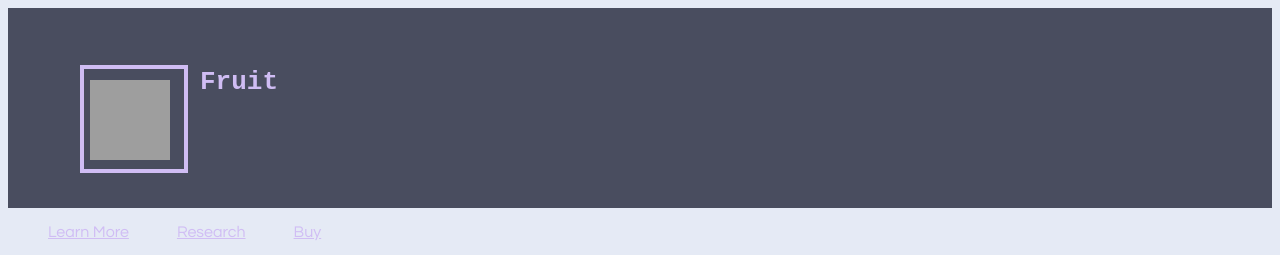
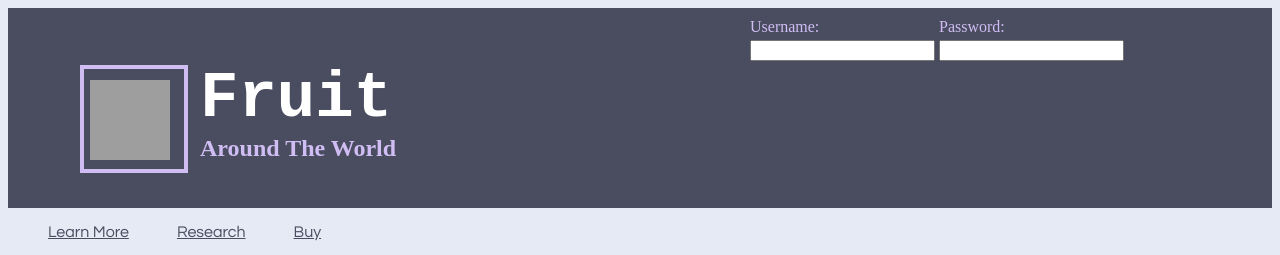
Before and after one commit to mikedeleon9/testing, a plain HTML site: page index.html in a window 1280 px wide. Shown: the top 255 px of the page. Drawn offline with Linux system fonts and the light colour scheme; grey boxes are pictures that could not be loaded.

Commit message:
adding username password boxes

```diff
--- a/index.html
+++ b/index.html
@@ -10,9 +10,13 @@
 <body>
     <header>
         <h1>Fruit</h1>
+        <h2>Around The World</h2>
         <div class="square"></div>
         <img src="https://clipartix.com/wp-content/uploads/2018/09/yellow-clipart-2018-10.png"/>
-
+        <div class="userpw">
+            <label for="user-name"><span>Username:</span> <input id="user-name" name="user-name" type="text" required/></label>
+            <label for="password"><span>Password:</span> <input id="password" name="password" type="text" required/></label>
+        </div>
     </header>
     <div class="navigation">
         <nav>
--- a/style.css
+++ b/style.css
@@ -2,15 +2,12 @@
 *{
     --darker-blue: #494d5f;
     --lighter-blue: #d0bdf4;;
+}
 
-}
 html{
     background-color: #e5eaf5;
     margin: 0;
     padding: 0;
-
-
-
 }
 
 header{
@@ -21,13 +18,19 @@ header{
     z-index: -1;
 
 
-
 }
 header > h1{
     position: absolute;
-    top: 50px;
-    color: var(--lighter-blue);
+    top: 20px;
+    color: white;
     left: 200px;
+    font-size: 4rem;
+}
+header > h2{
+    position: absolute;
+    top: 115px;
+    left: 200px;
+    color: var(--lighter-blue)
 }
 
 
@@ -119,7 +122,7 @@ nav > ul> li{
 
 }
 nav > ul> li > a{
-    color: var(--lighter-blue);
+    color: var(--darker-blue);
 }
 
 .read-more > h1{
@@ -143,3 +146,14 @@ span{
     font-size: 2rem;
     font-family: Century Gothic, CenturyGothic, AppleGothic, sans-serif;
 }
+.userpw{
+    position: absolute;
+    left: 750px;
+    top: 40px;
+    color: var(--lighter-blue);
+
+}
+.userpw > label > span{
+    position: absolute;
+    bottom: 25px;
+}
```
